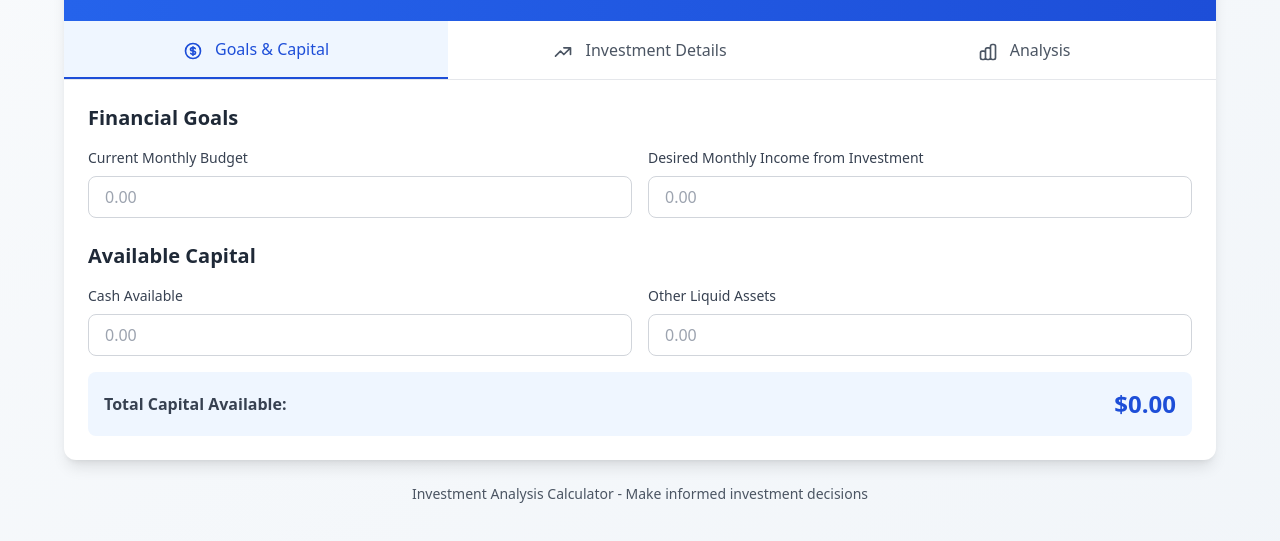
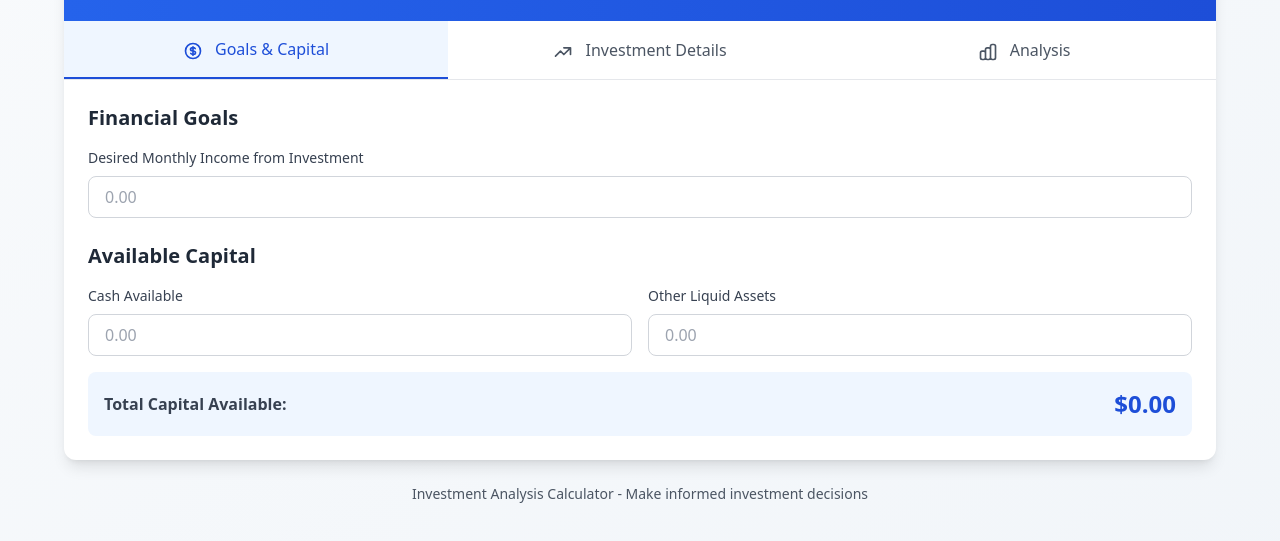
Before and after one commit to ffg91506/investment-calculator, a plain HTML site: page index.html in a window 1280 px wide. Shown: the part 107-648 px from the top of the page. Drawn offline with nearby package versions, Linux system fonts and the light colour scheme.

Commit message:
Update index.html

```diff
--- a/index.html
+++ b/index.html
@@ -55,15 +55,9 @@
                         <div class="space-y-6">
                             <div>
                                 <h2 class="text-xl font-semibold text-gray-800 mb-4">Financial Goals</h2>
-                                <div class="grid grid-cols-1 md:grid-cols-2 gap-4">
-                                    <div>
-                                        <label class="block text-sm font-medium text-gray-700 mb-2">Current Monthly Budget</label>
-                                        <input type="number" id="monthlyBudget" oninput="calculate()" class="w-full px-4 py-2 border border-gray-300 rounded-lg focus:ring-2 focus:ring-blue-500 focus:border-transparent" placeholder="0.00">
-                                    </div>
-                                    <div>
-                                        <label class="block text-sm font-medium text-gray-700 mb-2">Desired Monthly Income from Investment</label>
-                                        <input type="number" id="desiredMonthlyIncome" oninput="calculate()" class="w-full px-4 py-2 border border-gray-300 rounded-lg focus:ring-2 focus:ring-blue-500 focus:border-transparent" placeholder="0.00">
-                                    </div>
+                                <div>
+                                    <label class="block text-sm font-medium text-gray-700 mb-2">Desired Monthly Income from Investment</label>
+                                    <input type="number" id="desiredMonthlyIncome" oninput="calculate()" class="w-full px-4 py-2 border border-gray-300 rounded-lg focus:ring-2 focus:ring-blue-500 focus:border-transparent" placeholder="0.00">
                                 </div>
                             </div>
 
```
